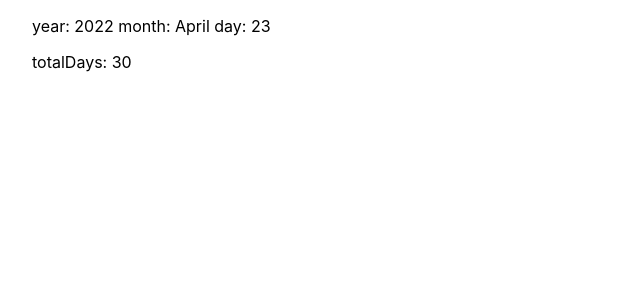
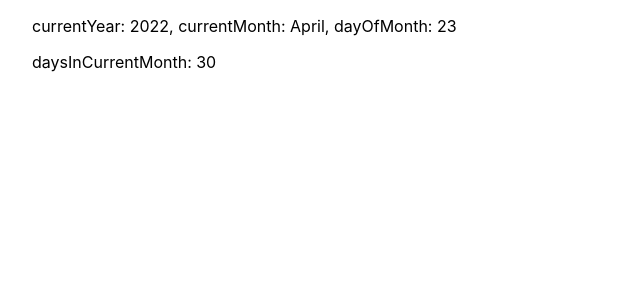
Before and after one commit to develijahlee/calendar-budget, a Next.js app: page / in a window 1280 px wide. Shown: the top 300 px of the page, without its empty margins (0-640 px from the left). Built offline with nearby package versions, Linux system fonts and the light colour scheme.

Commit message:
rename variables

```diff
--- a/pages/index.tsx
+++ b/pages/index.tsx
@@ -4,10 +4,10 @@ import { useState, useEffect } from 'react'
 import styles from '../styles/Home.module.scss'
 
 const Home: NextPage = () => {
-  const [year, setYear] = useState(0)
-  const [month, setMonth] = useState('')
-  const [day, setDay] = useState(0)
-  const [totalDays, setTotalDays] = useState(0)
+  const [currentYear, setCurrentYear] = useState(0)
+  const [currentMonth, setCurrentMonth] = useState('')
+  const [dayOfMonth, setDayOfMonth] = useState(0)
+  const [daysInCurrentMonth, setDaysInCurrentMonth] = useState(0)
 
   const getDaysInMonth = (year: number, month: number) => {
     return new Date(year, month, 0).getDate();
@@ -47,14 +47,14 @@ const Home: NextPage = () => {
   useEffect(() => {
     const date = new Date();
     const currentYear = date.getFullYear();
-    const currentMonth = date.getMonth() + 1; // 👈️ months are 0-based
-    const monthName = getMonthName(currentMonth)
-    const currentDay = new Date().getDate();
-    const daysInCurrentMonth = getDaysInMonth(currentYear, currentMonth);
-    setYear(currentYear)
-    setMonth(monthName)
-    setDay(currentDay)
-    setTotalDays(daysInCurrentMonth)
+    const currentMonthCount = date.getMonth() + 1; // 👈️ months are 0-based
+    const currentMonthName = getMonthName(currentMonthCount)
+    const dayOfMonth = new Date().getDate();
+    const daysInCurrentMonth = getDaysInMonth(currentYear, currentMonthCount);
+    setCurrentYear(currentYear)
+    setCurrentMonth(currentMonthName)
+    setDayOfMonth(dayOfMonth)
+    setDaysInCurrentMonth(daysInCurrentMonth)
   }, [])
 
   return (
@@ -64,8 +64,8 @@ const Home: NextPage = () => {
         <meta name="description" content="Generated by create next app" />
         <link rel="icon" href="/favicon.ico" />
       </Head>
-      <p>year: {year} month: {month} day: {day}</p>
-      <p>totalDays: {totalDays}</p>
+      <p>currentYear: {currentYear}, currentMonth: {currentMonth}, dayOfMonth: {dayOfMonth}</p>
+      <p>daysInCurrentMonth: {daysInCurrentMonth}</p>
     </div>
   )
 }
```
